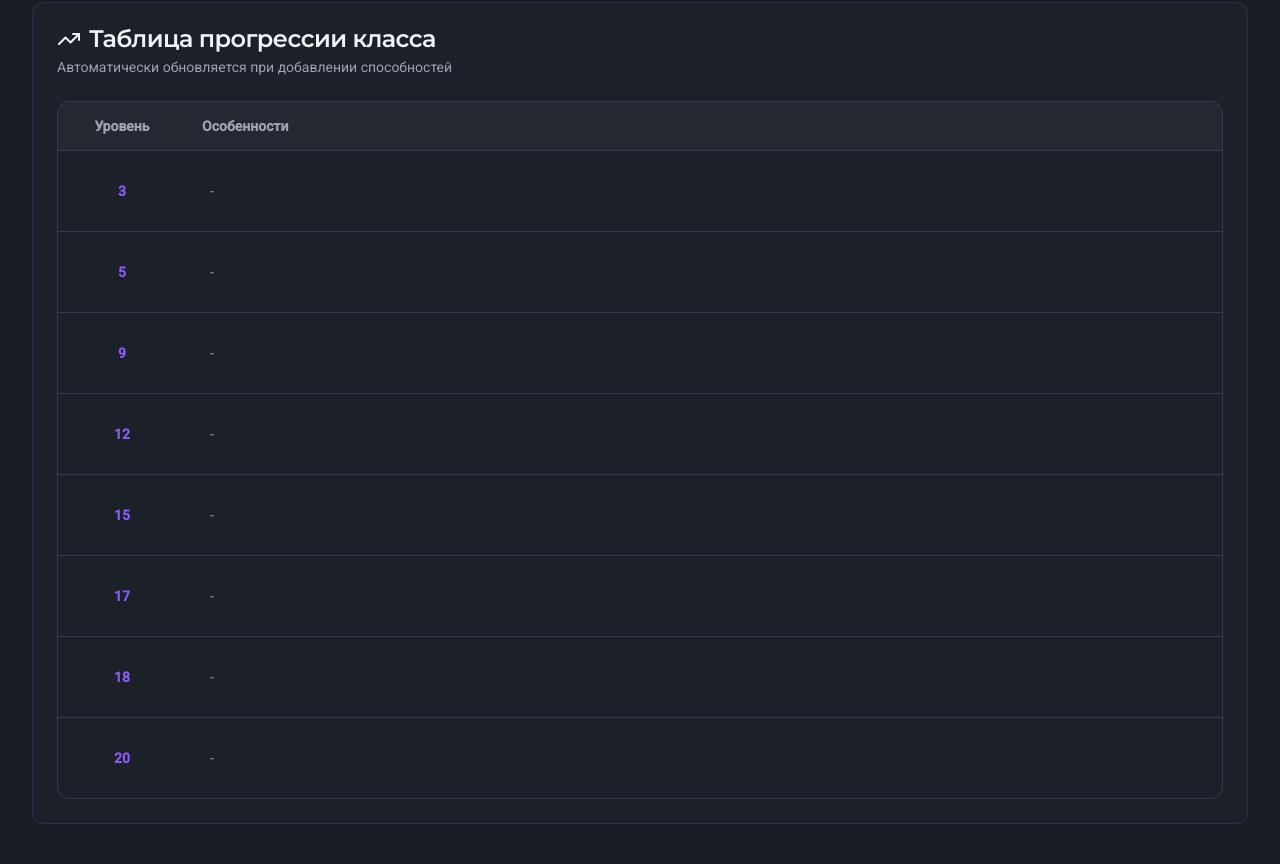
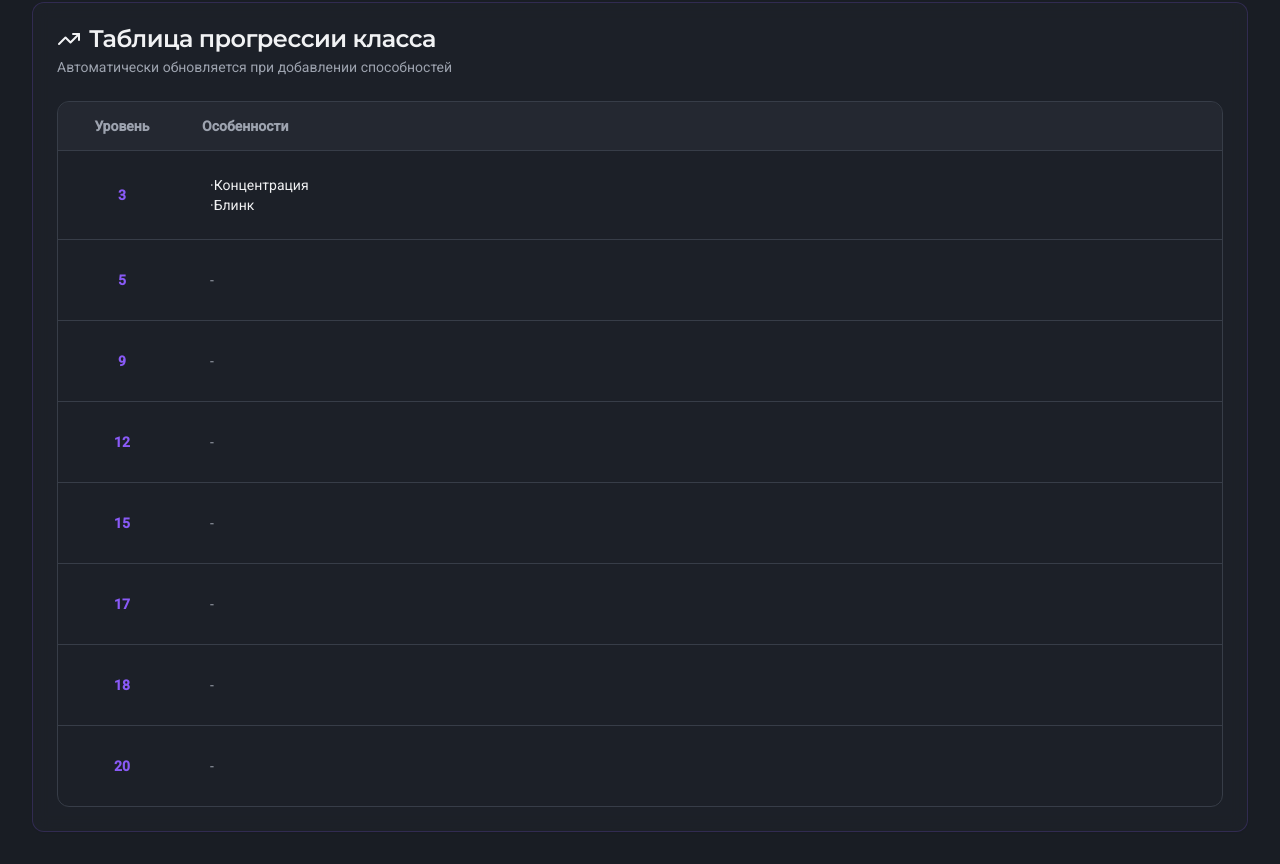
Before and after one commit to pr-poehali-dev/dnd-class-site-creation, a React (Vite) app: page / in a window 1280 px wide. Shown: the part 978-1842 px from the top of the page. Built offline with nearby package versions, Linux system fonts and the light colour scheme.

Commit message:
Feat: добавлен текст особенностей с концентрацией

```diff
--- a/src/pages/Index.tsx
+++ b/src/pages/Index.tsx
@@ -30,7 +30,9 @@ const Index = () => {
   const [newAbilityDesc, setNewAbilityDesc] = useState('');
   const [newAbilityLevel, setNewAbilityLevel] = useState<number>(1);
   const [editingAbility, setEditingAbility] = useState<Ability | null>(null);
-  const [customFeatures, setCustomFeatures] = useState<Record<number, string>>({});
+  const [customFeatures, setCustomFeatures] = useState<Record<number, string>>({
+    3: '·Концентрация\n·Блинк'
+  });
   const [editingLevel, setEditingLevel] = useState<number | null>(null);
   const [editingText, setEditingText] = useState('');
 
```
